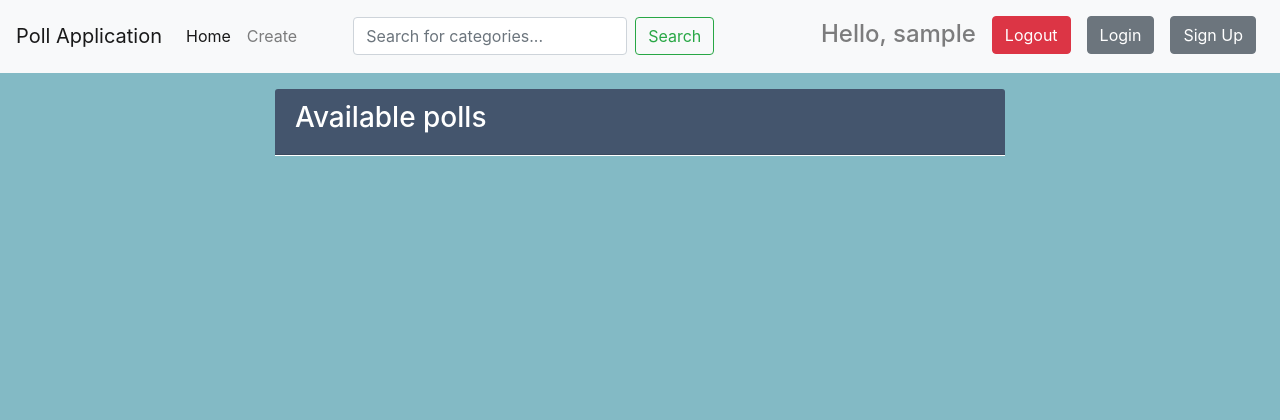
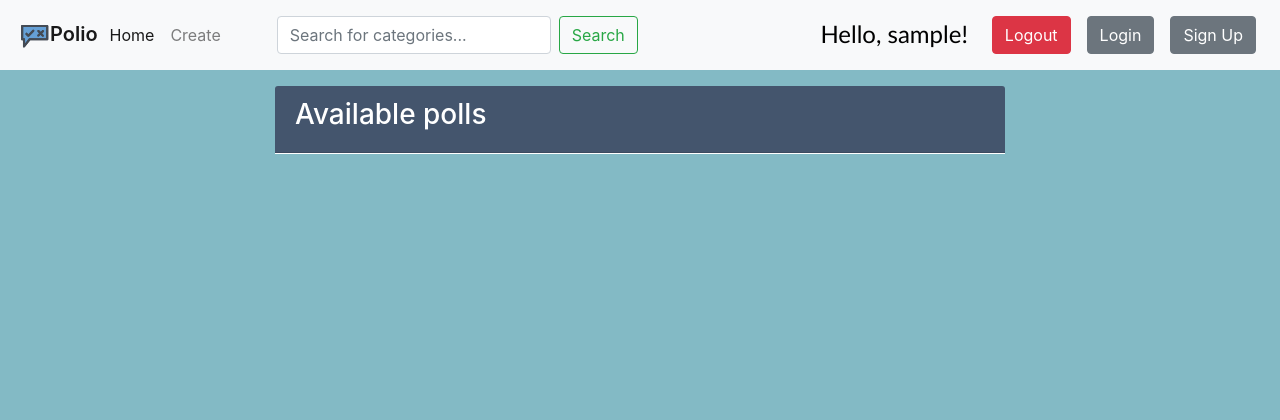
Before and after one commit to janzsob/Custom-Poll-App, a Django app: page /poll/ in a window 1280 px wide. Shown: the top 420 px of the page. Run offline with Django 3.2, Linux system fonts and the light colour scheme; the visitor is signed in with stand-in values (Sample User, id 1); data that the repository does not hold is empty; some libraries are stand-ins or nearby versions.

Commit message:
Edit and delete page completed

```diff
--- a/poll_app/static/poll_app/css/poll_style.css
+++ b/poll_app/static/poll_app/css/poll_style.css
@@ -9,8 +9,8 @@ body{
     background-color: rgba(236, 196, 247, 0.7);
     border-color: rgba(245, 245, 220, .6);
     */
-    border-top-left-radius: 2rem;
-    border-top-right-radius: 2rem;
+    border-top-left-radius: 0.5rem;
+    border-top-right-radius: 0.5rem;
     border-bottom-left-radius: 0;
     border-bottom-right-radius: 0;
     margin-top: 1rem;
@@ -20,4 +20,24 @@ body{
 .card-header {
     background-color: rgb(68, 85, 109);
     color: white;
+
 }
+
+/* User name in navbar */
+#user_name {
+    color: black;
+    font-family: 'Gill Sans', 'Gill Sans MT', Calibri, 'Trebuchet MS', sans-serif;
+}
+#user_name:hover {
+    color: grey;
+}
+
+/* Polio brand in navbar */
+#navbar_brand {
+    font-weight: 600;
+}
+
+/* Delete page */
+#delete_card {
+    border-radius: 0.5rem;
+}
--- a/poll_app/templates/poll_app/base.html
+++ b/poll_app/templates/poll_app/base.html
@@ -22,7 +22,7 @@
   </head>
   <body>
       <nav class="navbar navbar-expand-md navbar-light bg-light">
-        <a class="navbar-brand" href="{% url 'poll_app:home' %}">Poll Application</a>
+        <a class="navbar-brand p-0 ml-1 mr-1" id="navbar_brand" href="{% url 'poll_app:home' %}"><img src="/static/embedded_icons/survey.svg" alt="Survey_icon" height="30" width="30">Polio</a>
         <button class="navbar-toggler" type="button" data-toggle="collapse" data-target="#navbarNav" aria-controls="navbarNav" aria-expanded="false" aria-label="Toggle navigation">
           <span class="navbar-toggler-icon"></span>
         </button>
@@ -43,7 +43,7 @@
           </form>
           <ul class="navbar-nav flex-row ml-auto">
             {% if request.user.is_authenticated %}
-            <h4 class="nav-link mt-1">Hello, <span class="">{{ request.user }}</span></h4>
+            <h4 class="nav-link mt-1 mb-0 mr-2" id="user_name">Hello, <span>{{ request.user }}!</span></h4>
             <li>
               <a class="nav-link" href="{% url 'poll_app:logout' %}"><button class="btn btn-danger">Logout</button></a>
             </li>
--- a/poll_app/templates/poll_app/edit.html
+++ b/poll_app/templates/poll_app/edit.html
@@ -51,9 +51,9 @@
                                 </div>
                             </div>
                         </div>
+                        <hr class="mt-0"/>
                         <!-- Submit button -->
                         <div class="row">
-                            <hr />
                             <div class="col-md-12">
                                 <button type="submit" class="btn btn-info">Submit</button>
                             </div>
--- a/poll_app/templates/poll_app/home.html
+++ b/poll_app/templates/poll_app/home.html
@@ -29,14 +29,8 @@
                                     <footer class="d-inline"><span class="text-muted m-0">Author: </span>{{ poll.author.username }}</footer>
                                 </div>
                                 <div class="col-md-5">
-                                    <a href="{% url 'poll_app:result' poll.id %}" class="btn btn-success btn-sm float-right mt-1">View results</a>
-                                    <a href="{% url 'poll_app:vote' poll.id %}" class="btn btn-info btn-sm float-right mr-1 mt-1 ml-1">Vote</a>
-                                    {% if request.user.is_authenticated %}
-                                        {% if poll.author == request.user %}
-                                            <a class="btn btn-warning btn-sm float-right mt-1" href="{% url 'poll_app:edit' poll.id %}">Edit</a>
-                                            <a class="btn btn-danger btn-sm float-right mt-1 mr-1" href="{% url 'poll_app:delete' poll.id %}">Delete</a>
-                                        {% endif %}
-                                    {% endif %}
+                                    <a href="{% url 'poll_app:result' poll.id %}" class="btn btn-success float-right mt-1">View results</a>
+                                    <a href="{% url 'poll_app:vote' poll.id %}" class="btn btn-info float-right mr-1 mt-1 ml-1">Vote</a>
                                 </div>
                             </div>
                         </li>
--- a/poll_app/templates/poll_app/login.html
+++ b/poll_app/templates/poll_app/login.html
@@ -72,12 +72,16 @@
 			padding: 10px;
 			margin-top: 10px;
 		}
+		/* Polio brand in navbar */
+		#navbar_brand {
+			font-weight: 600;
+		}
 	</style>
 
 </head>
 <body>
 <nav class="navbar navbar-expand-md navbar-light bg-light">
-	<a class="navbar-brand" href="{% url 'poll_app:home' %}">Poll Application</a>
+	<a class="navbar-brand p-0 ml-1 mr-1" id="navbar_brand" href="{% url 'poll_app:home' %}"><img src="/static/embedded_icons/survey.svg" alt="Survey_icon" height="30" width="30">Polio</a>
 	<button class="navbar-toggler" type="button" data-toggle="collapse" data-target="#navbarNav" aria-controls="navbarNav" aria-expanded="false" aria-label="Toggle navigation">
 		<span class="navbar-toggler-icon"></span>
 	</button>
--- a/poll_app/urls.py
+++ b/poll_app/urls.py
@@ -6,11 +6,11 @@ urlpatterns = [
     path("", views.home_view, name="home"),
     path("create/", views.create_view, name="create"),
     path("vote/<int:poll_id>/", views.vote_view, name="vote"),
-    path("result/<int:pk>/", views.ResultView.as_view(), name="result"),
+    path("results/<int:pk>/", views.ResultView.as_view(), name="result"),
     path("register/", views.register_view, name="register"),
     path("login/", views.login_view, name="login"),
     path("logout/", views.logout_view, name="logout"),
     path("search/", views.SearchResultsView.as_view(), name="search_results"),
-    path("edit/<str:pk>/", views.update_poll, name="edit"),
-    path("delete/<str:pk>/", views.delete_view, name="delete"),
+    path("results/<int:pk>/edit/", views.update_poll, name="edit"),
+    path("results/<int:pk>/delete", views.delete_view, name="delete"),
 ]
--- a/poll_app/views.py
+++ b/poll_app/views.py
@@ -219,7 +219,7 @@ https://stackoverflow.com/questions/57883376/error-cannot-use-none-as-a-query-va
 
 # view for edit poll
 def update_poll(request, pk):
-    poll = Question.objects.get(id=pk)
+    poll = Question.objects.get(pk=pk)
     ChoiceInlineFormset = inlineformset_factory(Question, Choice, fields=["choice_text"], max_num=3)
     form = QuestionForm(instance=poll)
     formset = ChoiceInlineFormset(instance=poll)
@@ -241,7 +241,7 @@ def update_poll(request, pk):
 # View for delet poll
 
 def delete_view(request, pk):
-    poll = Question.objects.get(id=pk)
+    poll = Question.objects.get(pk=pk)
     if request.method == "POST":
         if poll.author == request.user:
             poll.delete()
```
Also changed, not shown: poll_app/templates/poll_app/delete.html (+15 -7 lines), poll_app/templates/poll_app/result.html (+14 -8 lines), static/embedded_icons/edit_logo.svg (added), static/embedded_icons/survey.svg (added).
